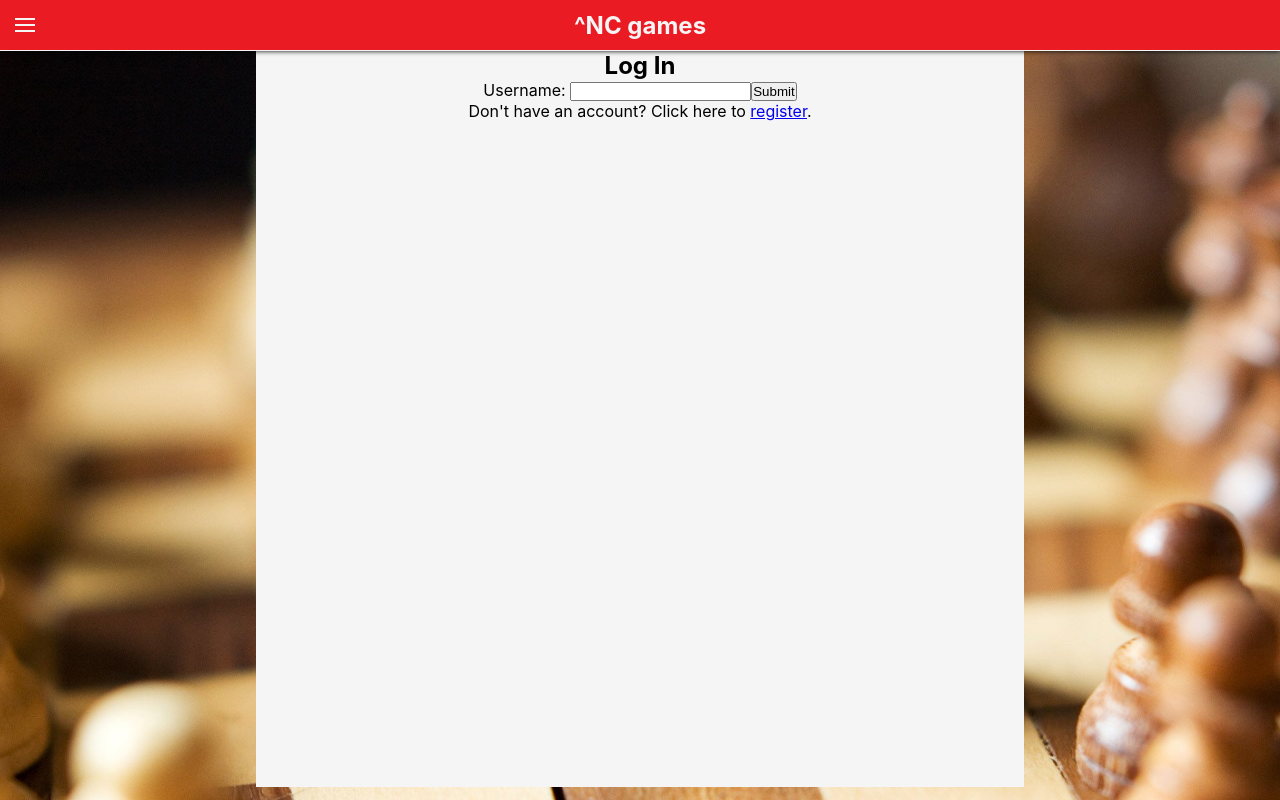
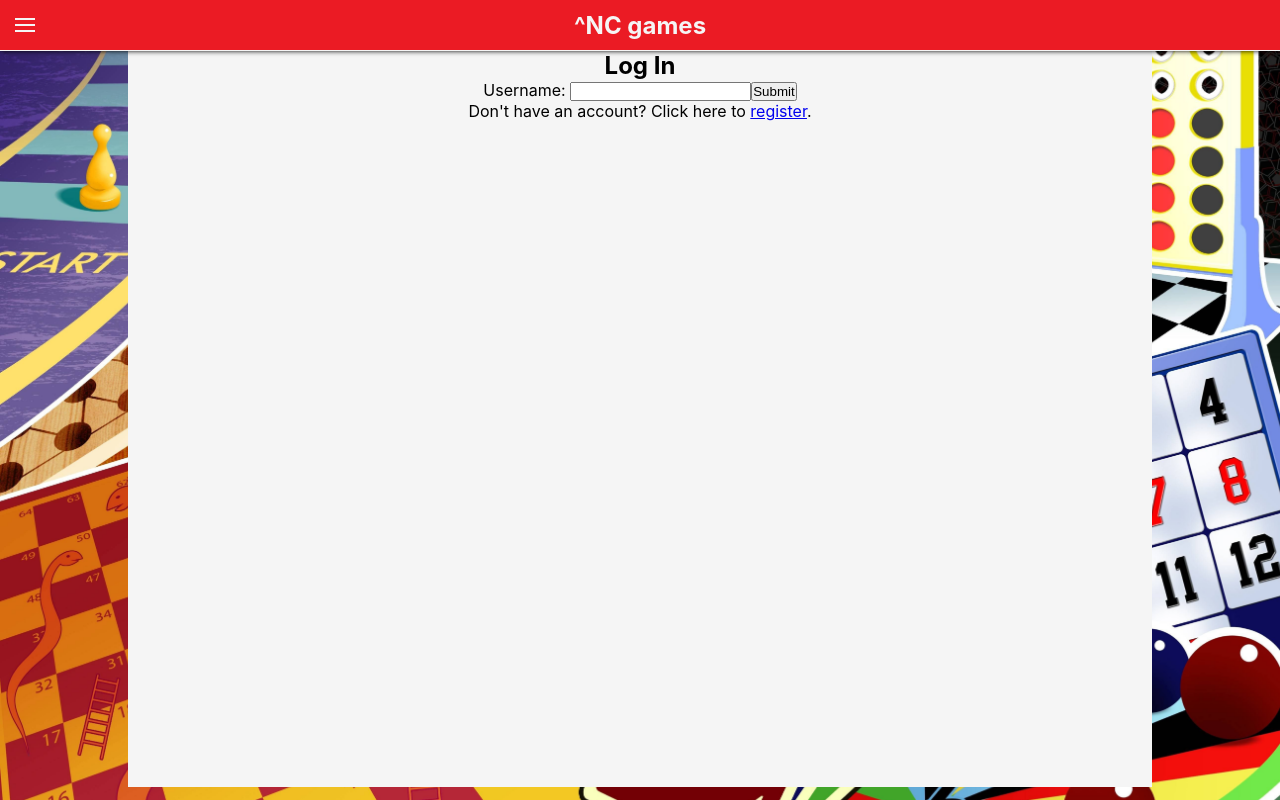
Before and after one commit to cjpearson85/fe-nc-games, a React (Create React App) app: page /login in a window 1280 px wide. Built offline with nearby package versions, Linux system fonts and the light colour scheme.

Commit message:
changes to desktop styling

```diff
--- a/src/App.css
+++ b/src/App.css
@@ -276,7 +276,7 @@ ul {
   /* background-color: rgb(228, 231, 235); */
   background-color: whitesmoke;
   display: grid;
-  grid-template-columns: 30% auto;
+  grid-template-columns: 100px auto;
   grid-template-rows: 100px auto;
   row-gap: 0.5rem;
   box-shadow: 0 0 5px 2px rgba(0, 0, 0, 0.2);
@@ -436,3 +436,27 @@ ul {
     padding: 1rem;
   }
 }
+
+@media screen and (min-width: 1024px) {
+  body {
+    background-image: url('./images/background.jpg');
+    background-size: cover;
+    height: 100vh;
+    background-attachment: fixed;
+  }
+
+  .Login,
+  .Register,
+  .ReviewList,
+  .UsersList,
+  .FullReview,
+  .UserProfile,
+  main {
+    max-width: 1024px;
+  }
+
+  .review_card {
+    width: 490px;
+  }
+
+}
--- a/src/index.css
+++ b/src/index.css
@@ -5,10 +5,6 @@ body {
     sans-serif;
   -webkit-font-smoothing: antialiased;
   -moz-osx-font-smoothing: grayscale;
-  background-image: url('./images/chess-background.jpg');
-  background-size: cover;
-  height: 100vh;
-  background-attachment: fixed;
 }
 
 code {
```
Also changed, not shown: src/images/background.jpg (added).
